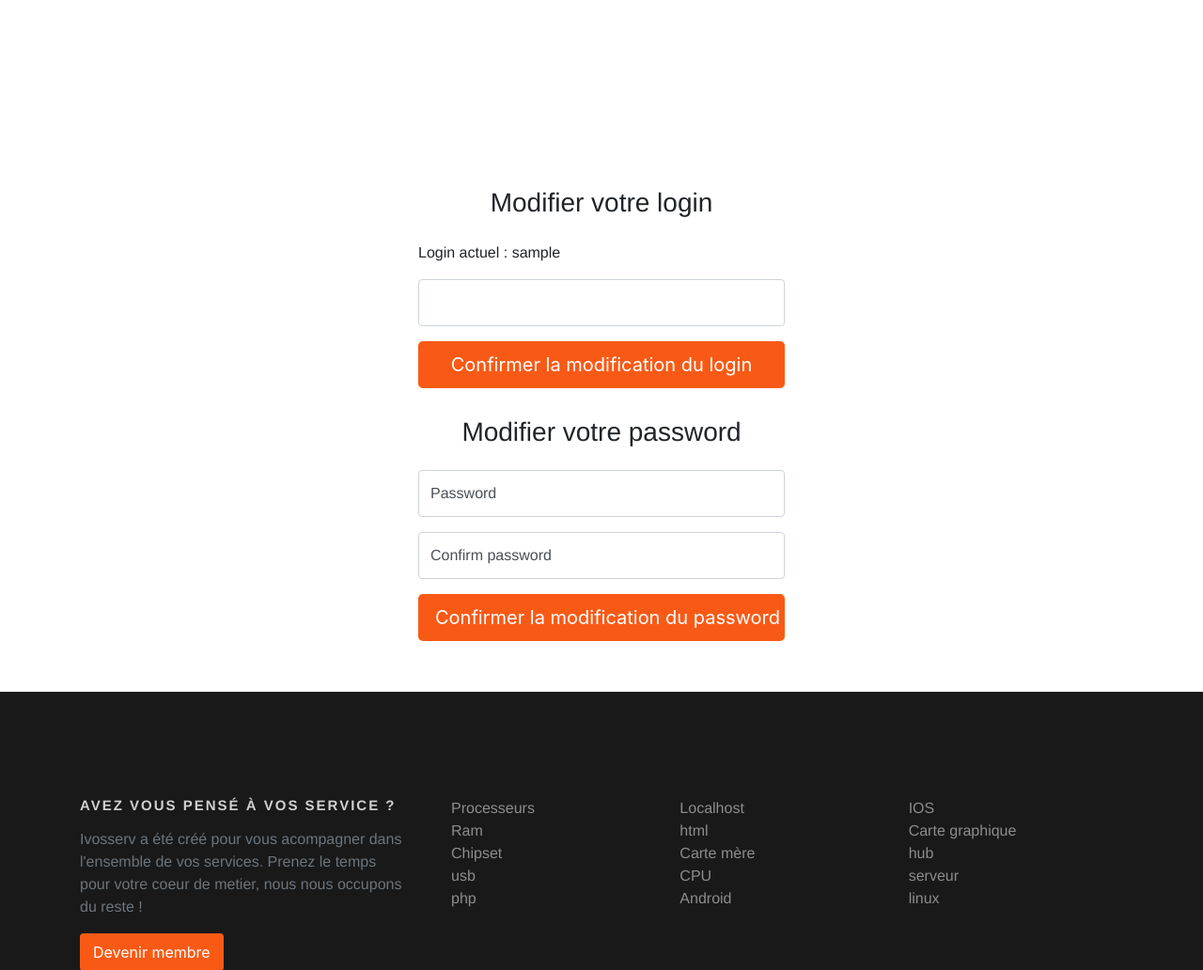
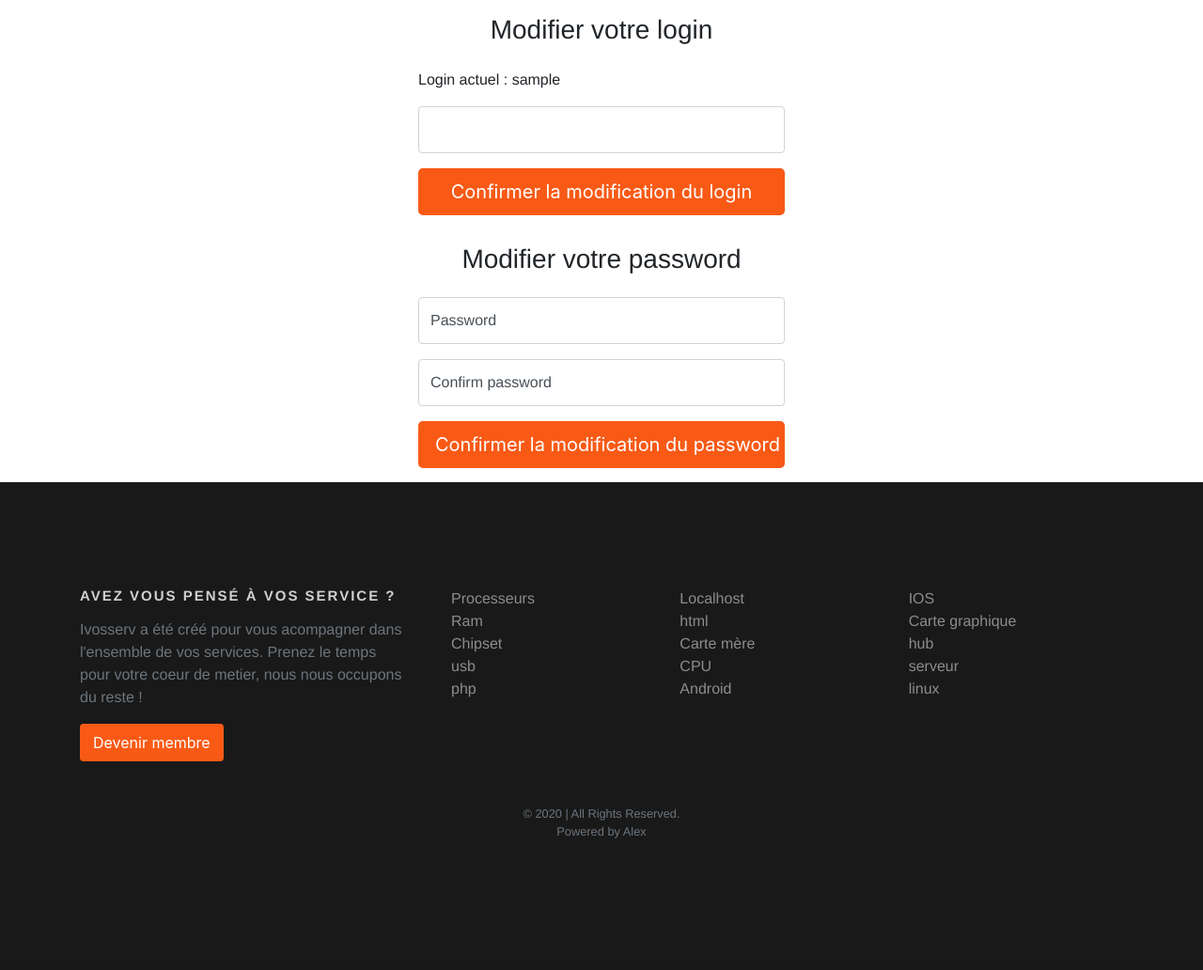
Before and after one commit to alexandre-leroux/livre-or, a PHP site: page /profil.php in a window 1280 px wide. Shown: the part 92-1124 px from the top of the page at 94% size. After the commit the page ends 984 px from the top, so only its background shows below. Run offline with PHP 8.4, Linux system fonts and the light colour scheme; the visitor is signed in with stand-in values (Sample User, id 1); some libraries are stand-ins or nearby versions.

Commit message:
trouvé le petit bug d'affichage sur profil

```diff
--- a/profil.php
+++ b/profil.php
@@ -172,7 +172,7 @@
 
 
 
-<div class="container h-75" id="div_formulaire_inscrip">
+<div class="container h-75" id="div_formulaire_profil">
     <div class="row h-100 ">
         <div class="col-6 h-50 mx-auto my-auto ">
 
```
